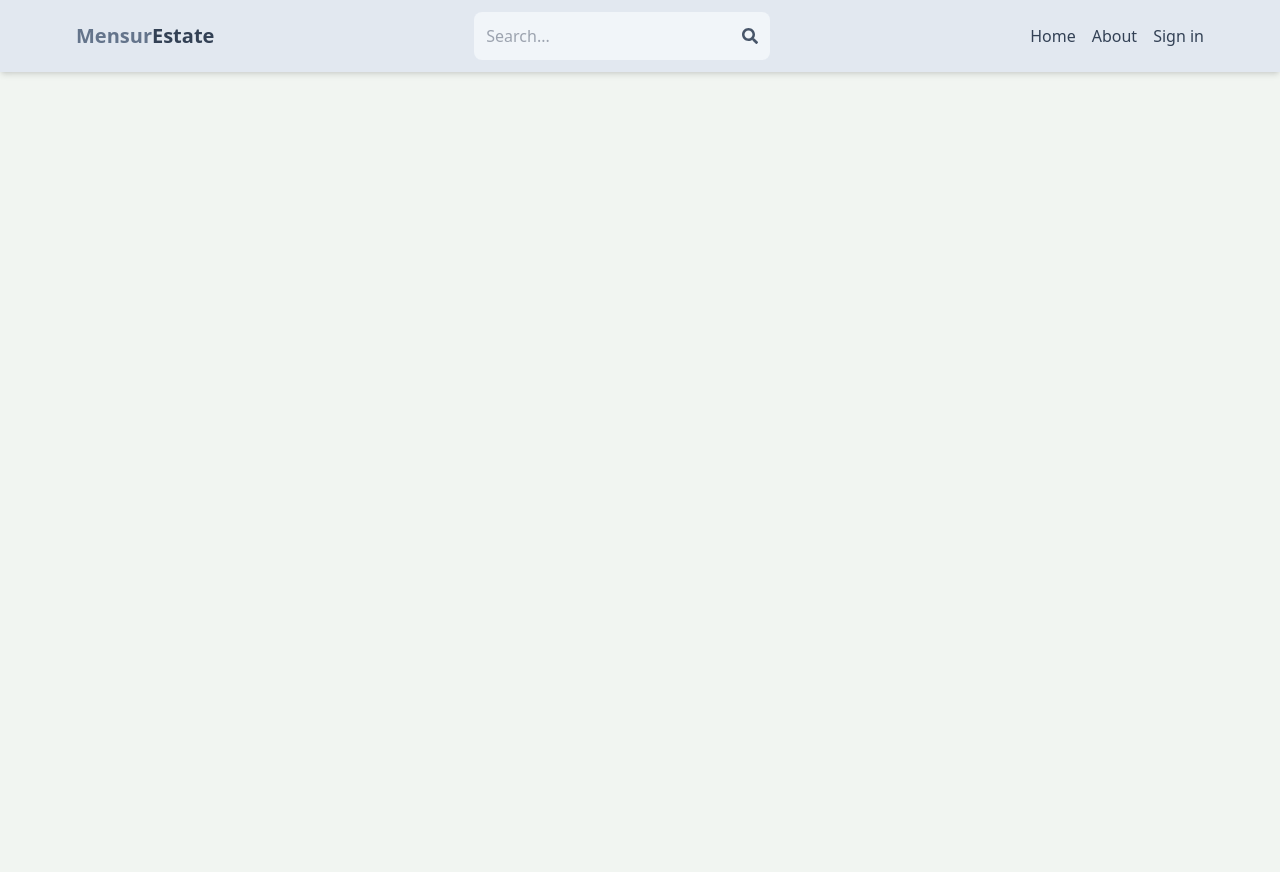
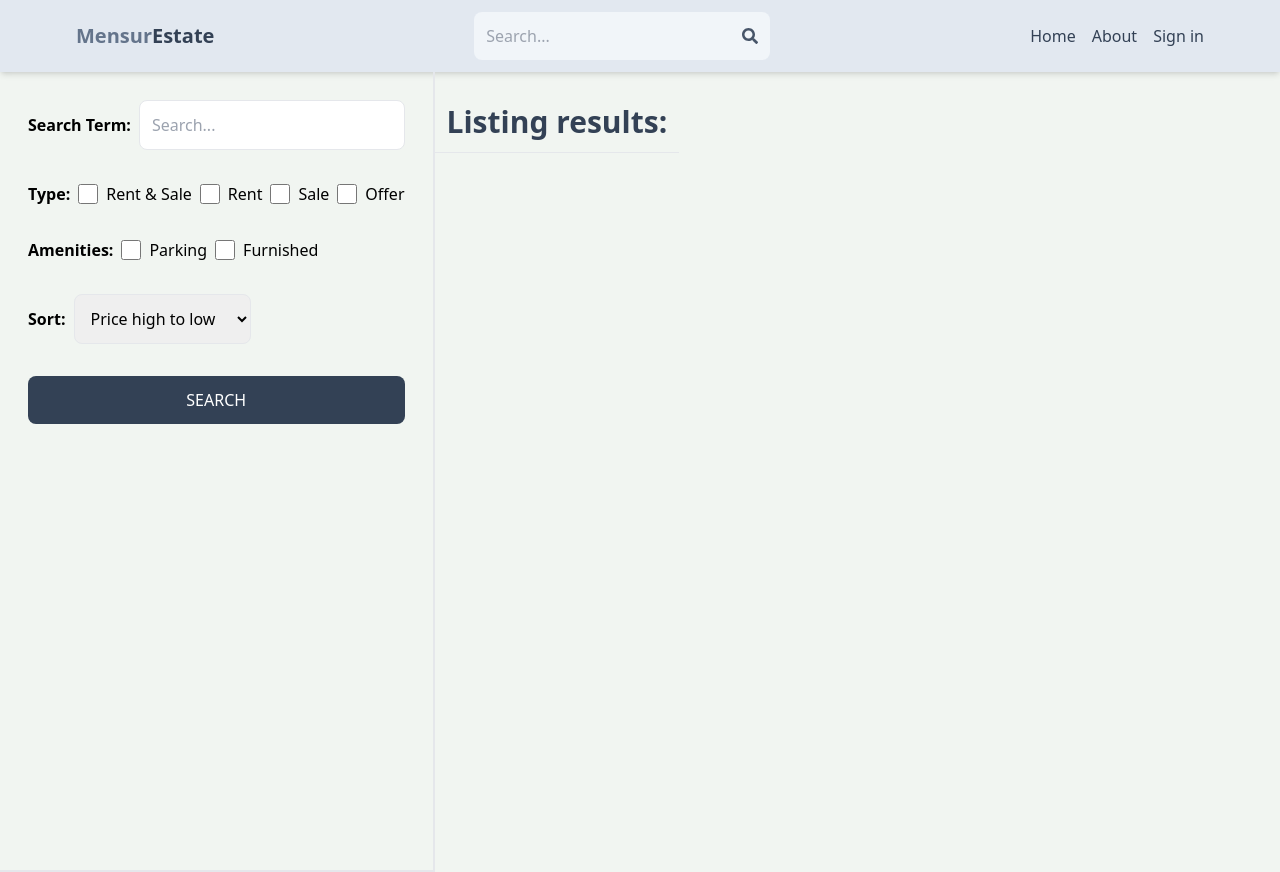
Before and after one commit to mnrclk07/mern-estate, a React (Vite) app in the folder client/: page /search in a window 1280 px wide. Before the commit the page ends 800 px from the top, so only its background shows below. Built offline with nearby package versions, Linux system fonts and the light colour scheme; no server answers.

Commit message:
Create search page UI

```diff
--- a/client/src/App.jsx
+++ b/client/src/App.jsx
@@ -9,6 +9,7 @@
 import CreateListing from "./pages/CreateListing.jsx";
 import UpdateListing from "./pages/UpdateListing.jsx";
 import Listing from "./pages/Listing.jsx";
+import Search from "./pages/Search.jsx";
 
 export default function App() {
   return (
@@ -19,6 +20,7 @@
         <Route path="/sign-in" element={<SignIn />} />
         <Route path="/sign-up" element={<SignUp />} />
         <Route path="/about" element={<About />} />
+        <Route path="/search" element={<Search />} />
         <Route path="/listing/:listingId" element={<Listing />} />
         <Route element={<PrivateRoute />}>
           <Route path="/profile" element={<Profile />} />
--- /dev/null
+++ b/client/src/pages/Search.jsx
@@ -0,0 +1,70 @@
+import React from "react";
+
+export default function Search() {
+  return (
+    <div className="flex flex-col md:flex-row">
+      <div className="p-7  border-b-2 md:border-r-2 md:min-h-screen">
+        <form className="flex flex-col gap-8">
+          <div className="flex items-center gap-2">
+            <label className="whitespace-nowrap font-semibold">
+              Search Term:
+            </label>
+            <input
+              type="text"
+              id="searchTerm"
+              placeholder="Search..."
+              className="border rounded-lg p-3 w-full"
+            />
+          </div>
+          <div className="flex gap-2 flex-wrap items-center">
+            <label className="font-semibold">Type:</label>
+            <div className="flex gap-2">
+              <input type="checkbox" id="all" className="w-5" />
+              <span>Rent & Sale</span>
+            </div>
+            <div className="flex gap-2">
+              <input type="checkbox" id="rent" className="w-5" />
+              <span>Rent</span>
+            </div>
+            <div className="flex gap-2">
+              <input type="checkbox" id="sale" className="w-5" />
+              <span>Sale</span>
+            </div>
+            <div className="flex gap-2">
+              <input type="checkbox" id="offer" className="w-5" />
+              <span>Offer</span>
+            </div>
+          </div>
+          <div className="flex gap-2 flex-wrap items-center">
+            <label className="font-semibold">Amenities:</label>
+            <div className="flex gap-2">
+              <input type="checkbox" id="parking" className="w-5" />
+              <span>Parking</span>
+            </div>
+            <div className="flex gap-2">
+              <input type="checkbox" id="furnished" className="w-5" />
+              <span>Furnished</span>
+            </div>
+          </div>
+          <div className="flex items-center gap-2">
+            <label className="font-semibold">Sort:</label>
+            <select id="sort_order" className="border rounded-lg p-3">
+              <option>Price high to low</option>
+              <option>Price low to hight</option>
+              <option>Latest</option>
+              <option>Oldest</option>
+            </select>
+          </div>
+          <button className="bg-slate-700 text-white p-3 rounded-lg uppercase hover:opacity-95">
+            Search
+          </button>
+        </form>
+      </div>
+      <div className="">
+        <h1 className="text-3xl font-semibold border-b p-3 text-slate-700 mt-5">
+          Listing results:
+        </h1>
+      </div>
+    </div>
+  );
+}
```
